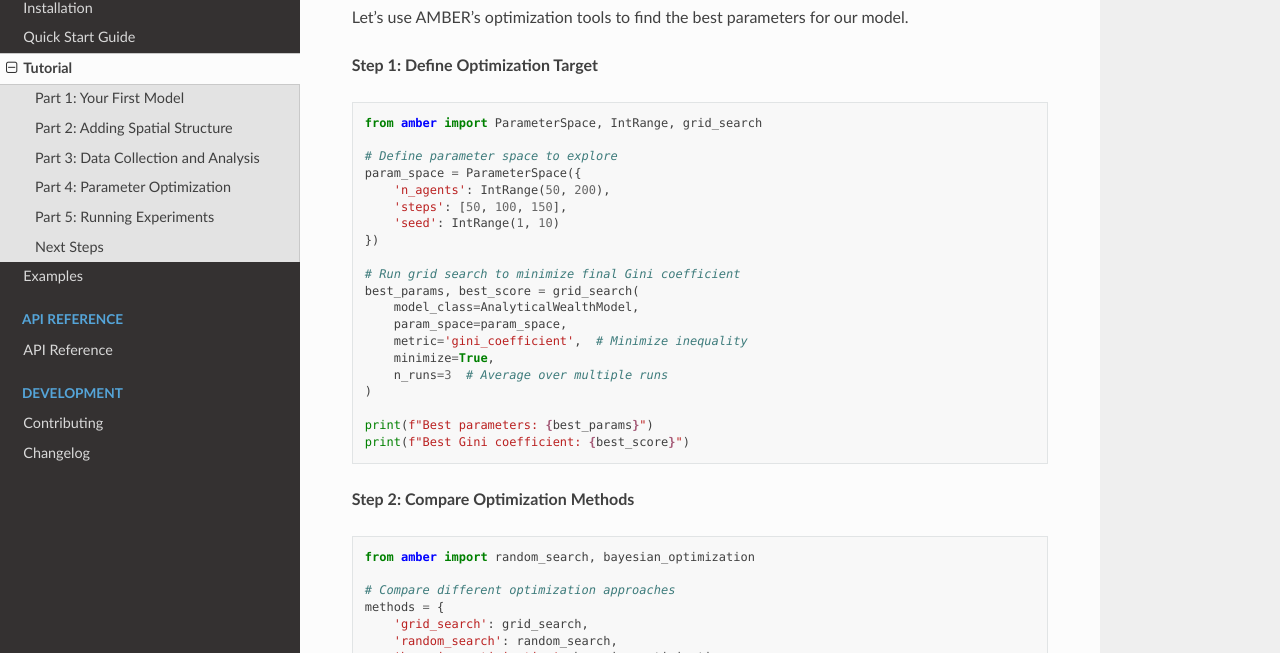
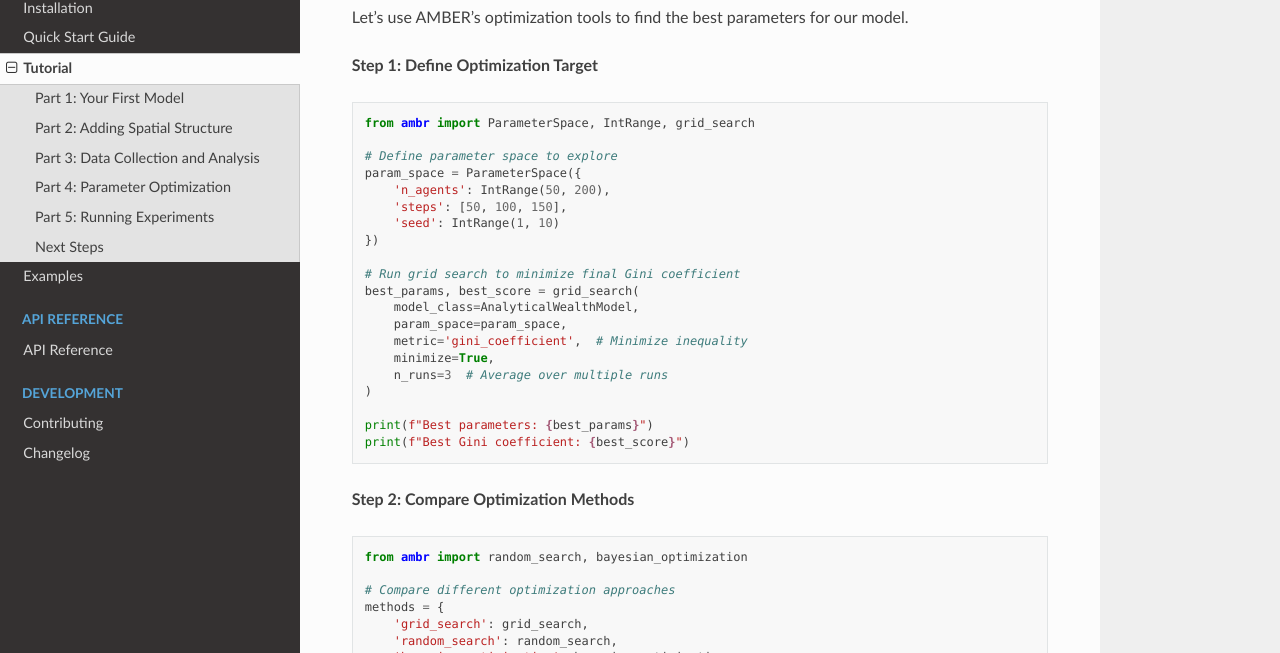
Before and after one commit to a11to1n3/AMBER, a Sphinx documentation site: the page built from docs/tutorial.rst, in a window 1280 px wide and 900 px high, scrolled down 4364 px. Shown: the part 144-797 px from the top of the window. Built offline with Sphinx 7.4.7 and the Read the Docs theme 3.1.0, drawn with Linux system fonts in a browser that asks for light colours.

Commit message:
Fix docs: AMBER.git for repo, ambr for Python imports

```diff
--- a/docs/contributing.rst
+++ b/docs/contributing.rst
@@ -12,8 +12,8 @@
 
    .. code-block:: bash
 
-      git clone https://github.com/a11to1n3/amber.git
-      cd amber
+      git clone https://github.com/your-username/AMBER.git
+      cd AMBER
 
 2. **Set Up Development Environment**
 
@@ -86,7 +86,7 @@
       pytest tests/test_model.py
 
       # Run with coverage
-      pytest tests/ --cov=amber
+      pytest tests/ --cov=ambr
 
 4. **Commit Changes**
 
--- a/docs/tutorial.rst
+++ b/docs/tutorial.rst
@@ -255,7 +255,7 @@
 
 .. code-block:: python
 
-   from amber import ParameterSpace, IntRange, grid_search
+   from ambr import ParameterSpace, IntRange, grid_search
 
    # Define parameter space to explore
    param_space = ParameterSpace({
@@ -280,7 +280,7 @@
 
 .. code-block:: python
 
-   from amber import random_search, bayesian_optimization
+   from ambr import random_search, bayesian_optimization
 
    # Compare different optimization approaches
    methods = {
@@ -336,7 +336,7 @@
 
 .. code-block:: python
 
-   from amber import Experiment, Sample, IntRange
+   from ambr import Experiment, Sample, IntRange
 
    # Define parameter variations
    experiment_params = Sample({
```
Also changed, not shown: docs/installation.rst (+4 -4 lines).
